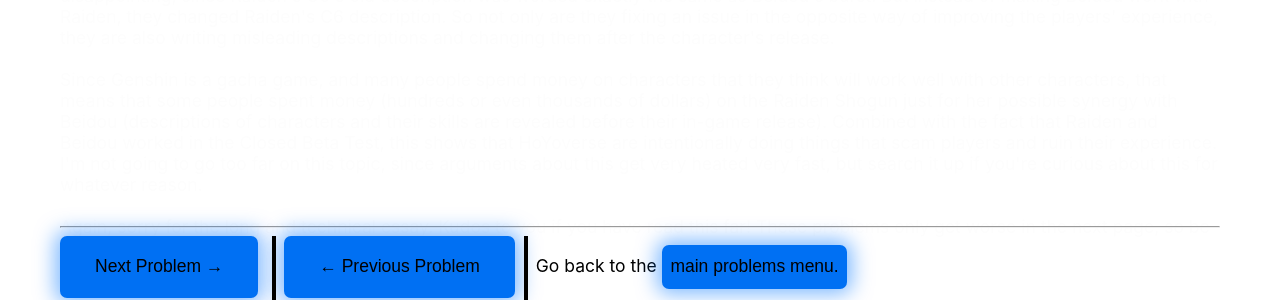
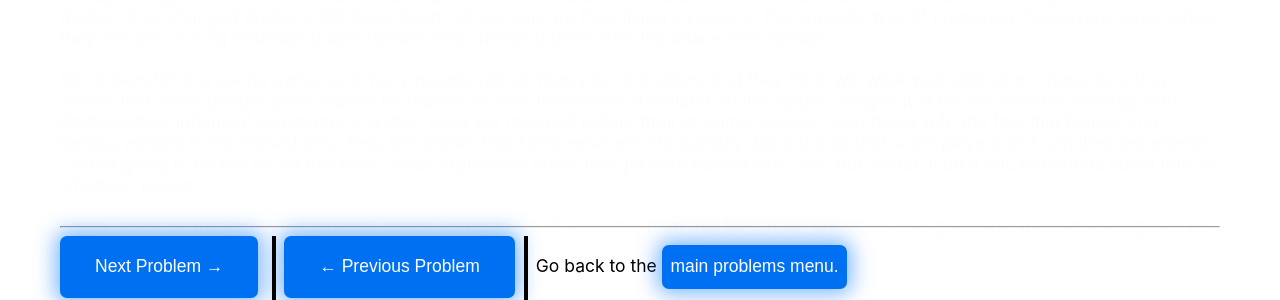
Before and after one commit to Ayaka-Simp/genshinproblems, a Next.js app: page /problems/bugfixing in a window 1280 px wide. Shown: the part 1442-1742 px from the top of the page. Built offline with nearby package versions, Linux system fonts and the light colour scheme.

Commit message:
bugfixed

```diff
--- a/pages/problems/bugfixing.tsx
+++ b/pages/problems/bugfixing.tsx
@@ -196,7 +196,7 @@ const BugFixing: NextPage = () => {
           <hr className="animate2 bottom" style={{ animationDelay: "0.5s" }} />
           <div className="animate2 bottom" style={{ animationDelay: "1.7s" }}>
             <Link
-              href="/problems/bugfixing"
+              href="/problems/firstanniversaryrewards"
               style={{ color: "#0070f3", textDecoration: "underline" }}
             >
               <button className="btn">Next Problem →</button>
--- a/styles/globals.css
+++ b/styles/globals.css
@@ -98,6 +98,10 @@ a {
 
   .nav-item:hover {
     animation: nav-item-animation-light 1s both;
+  }
+
+  .btn {
+    color: white;
   }
 }
 
```
